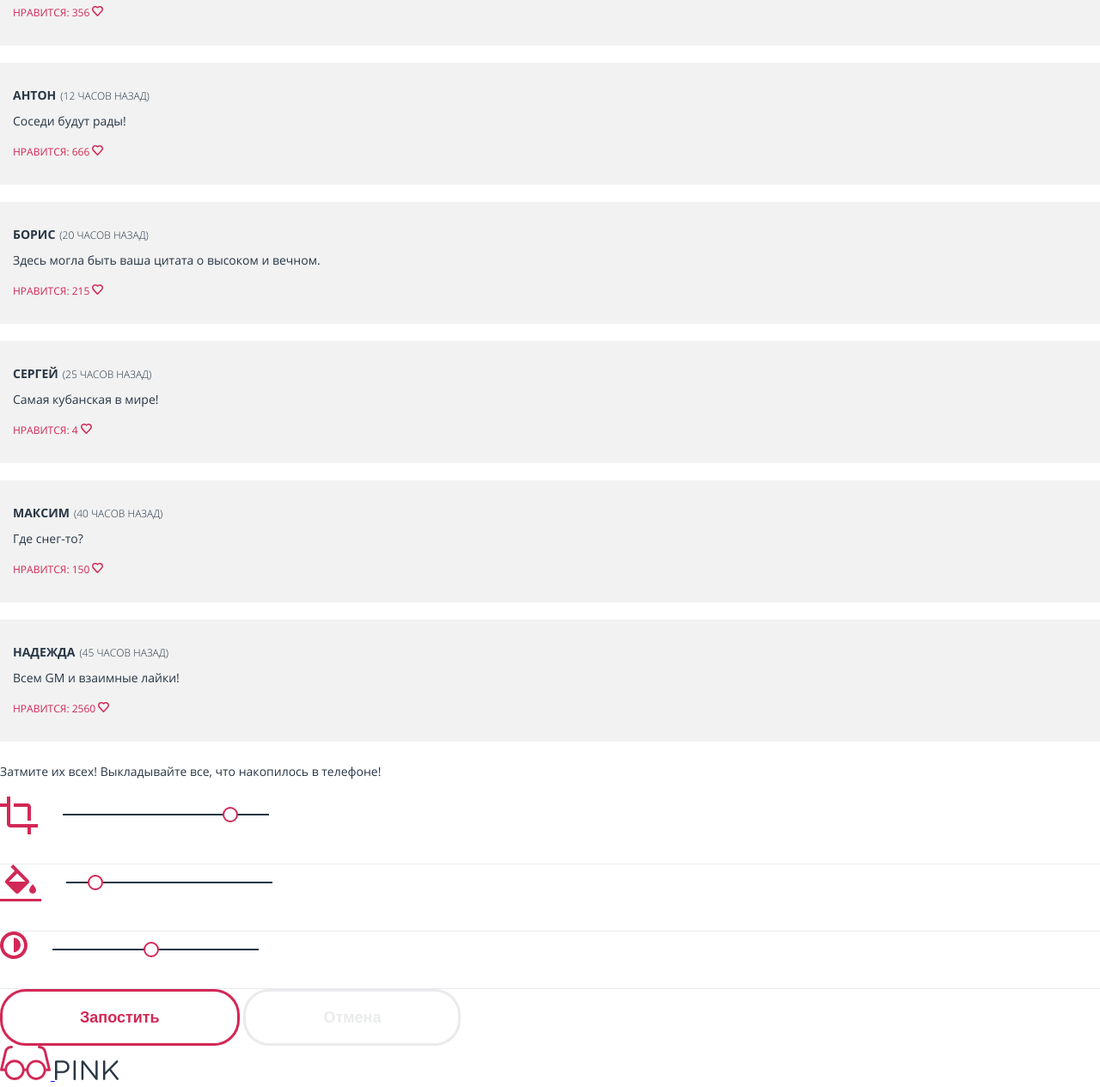
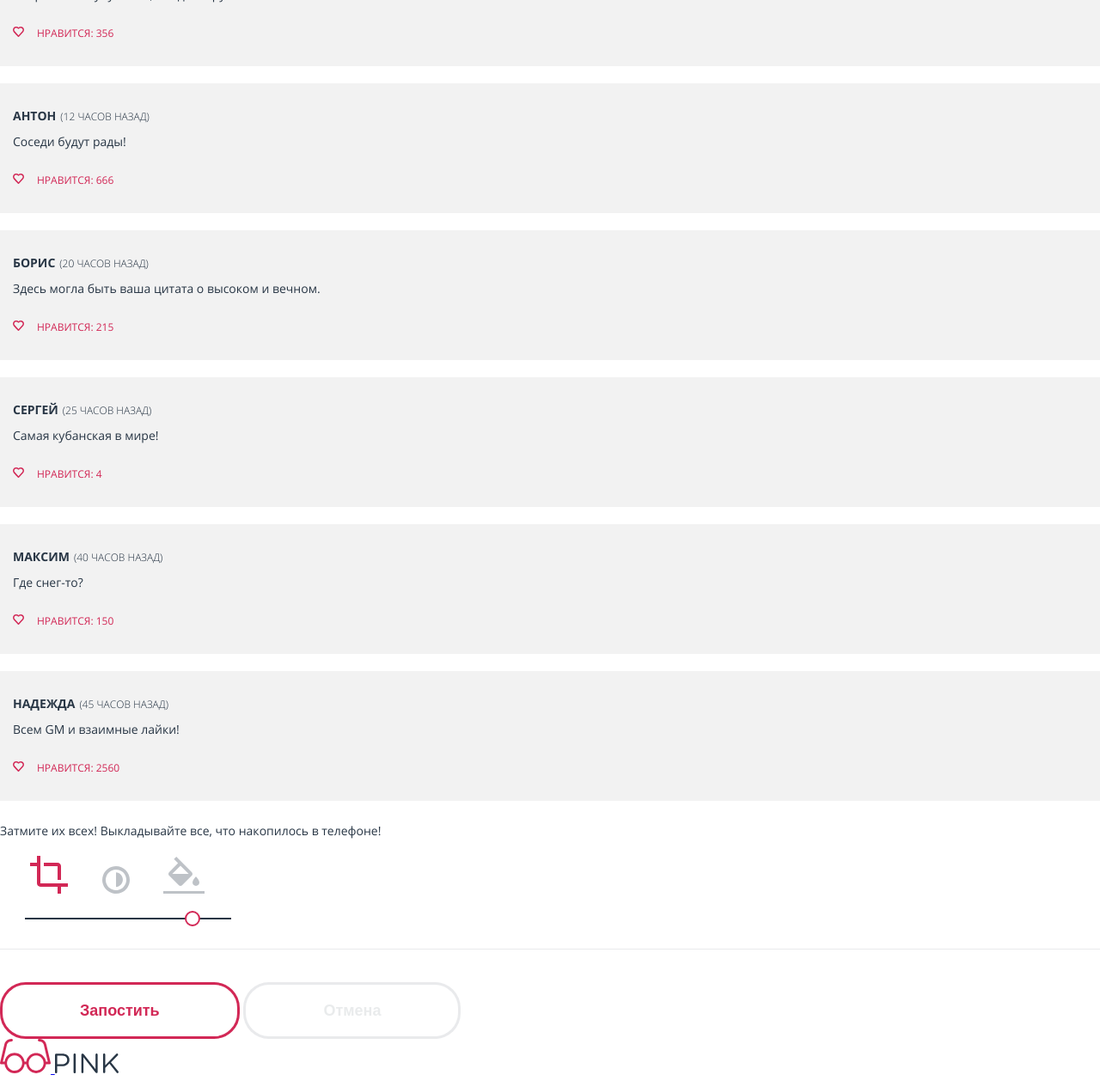
Before and after one commit to Ruslis80/834003-pink-22, a website: page source/catalog.html in a window 1280 px wide. Shown: the part 548-1813 px from the top of the page at 86% size. Drawn offline with nearby package versions, Linux system fonts and the light colour scheme; files that its build step writes are made by us from their sources.

Commit message:
Немного переделал фильтр

```diff
--- a/source/catalog.html
+++ b/source/catalog.html
@@ -70,48 +70,48 @@
           <div class="photos__comment">
             <p class="comment__author-name"><b>Анна</b>(5 минут назад)</p>
             <p class="comment__text">Прыгать или нет? Напишите в комментарии свой совет и смотрите прямую трансляцию в перископе, задавайте свои вопросы!</p>
-            <p class="comment__like">нравится: 215 <img src="img/gallery/heart.svg" width="13" height="12" alt="сердечко"></p>
+            <p class="comment__like"><img src="img/gallery/heart.svg" width="13" height="12" alt="сердечко"><b>нравится: 215</b></p>
           </div>
           <div class="user__photos">
             <div class="photos__comment">
               <p class="comment__author-name"><b>Левон</b>(5 часов назад)</p>
               <p class="comment__text">Вчера он на луну летал,сегодня в руки к нам попал.</p>
-              <p class="comment__like">нравится: 356 <img src="img/gallery/heart.svg" width="13" height="12" alt="сердечко"></p>
+              <p class="comment__like"><img src="img/gallery/heart.svg" width="13" height="12" alt="сердечко"><b>нравится: 356</b></p>
             </div>
           </div>
           <div class="user__photos">
             <div class="photos__comment">
               <p class="comment__author-name"><b>Антон</b>(12 часов назад)</p>
               <p class="comment__text">Соседи будут рады!</p>
-              <p class="comment__like">нравится: 666 <img src="img/gallery/heart.svg" width="13" height="12" alt="сердечко"></p>
+              <p class="comment__like"><img src="img/gallery/heart.svg" width="13" height="12" alt="сердечко"><b>нравится: 666</b></p>
             </div>
           </div>
           <div class="user__photos">
             <div class="photos__comment">
               <p class="comment__author-name"><b>Борис</b>(20 часов назад)</p>
               <p class="comment__text">Здесь могла быть ваша цитата о высоком и вечном.</p>
-              <p class="comment__like">нравится: 215 <img src="img/gallery/heart.svg" width="13" height="12" alt="сердечко"></p>
+              <p class="comment__like"><img src="img/gallery/heart.svg" width="13" height="12" alt="сердечко"><b>нравится: 215</b></p>
             </div>
           </div>
           <div class="user__photos">
             <div class="photos__comment">
               <p class="comment__author-name"><b>Сергей</b>(25 часов назад)</p>
               <p class="comment__text">Самая кубанская в мире!</p>
-              <p class="comment__like">нравится: 4 <img src="img/gallery/heart.svg" width="13" height="12" alt="сердечко"></p>
+              <p class="comment__like"><img src="img/gallery/heart.svg" width="13" height="12" alt="сердечко"><b>нравится: 4</b></p>
             </div>
           </div>
           <div class="user__photos">
             <div class="photos__comment">
               <p class="comment__author-name"><b>Максим</b>(40 часов назад)</p>
               <p class="comment__text">Где снег-то?</p>
-              <p class="comment__like">нравится: 150 <img src="img/gallery/heart.svg" width="13" height="12" alt="сердечко"></p>
+              <p class="comment__like"><img src="img/gallery/heart.svg" width="13" height="12" alt="сердечко"><b>нравится: 150</b></p>
             </div>
           </div>
           <div class="user__photos">
             <div class="photos__comment">
               <p class="comment__author-name"><b>Надежда</b>(45 часов назад)</p>
               <p class="comment__text">Всем GM и взаимные лайки!</p>
-              <p class="comment__like">нравится: 2560 <img src="img/gallery/heart.svg" width="13" height="12" alt="сердечко"></p>
+              <p class="comment__like"><img src="img/gallery/heart.svg" width="13" height="12" alt="сердечко"><b>нравится: 2560</b></p>
             </div>
           </div>
         </div>
@@ -127,13 +127,23 @@
           <div class="user__foto"></div>
           <div class="range__filter">
             <div class="range__filter-wrapper">
-              <img src="img/range-filter/crop.svg" width="44" height="44" alt="обрезать">
+              <svg width="44" height="44" viewBox="0 0 44 44" fill="none" xmlns="http://www.w3.org/2000/svg">
+                <path d="M32 28H36V12C36 10.9391 35.5786 9.92172 34.8284 9.17157C34.0783 8.42143 33.0609 8 32 8H16V12H32V28ZM12 32V0H8V8H0V12H8V32C8 33.0609 8.42143 34.0783 9.17157 34.8284C9.92172 35.5786 10.9391 36 12 36H32V44H36V36H44V32H12Z" fill="#D22856"/>
+              </svg>
+              <svg width="32" height="32" viewBox="0 0 32 32" fill="none" xmlns="http://www.w3.org/2000/svg">
+                <path d="M16 4C18.3734 4 20.6935 4.70379 22.6669 6.02236C24.6402 7.34094 26.1783 9.21509 27.0866 11.4078C27.9948 13.6005 28.2325 16.0133 27.7694 18.3411C27.3064 20.6689 26.1635 22.8071 24.4853 24.4853C22.8071 26.1635 20.6689 27.3064 18.3411 27.7694C16.0133 28.2324 13.6005 27.9948 11.4078 27.0866C9.21509 26.1783 7.34095 24.6402 6.02237 22.6668C4.70379 20.6935 4.00001 18.3734 4.00001 16C4.00001 12.8174 5.26429 9.76515 7.51473 7.51472C9.76516 5.26428 12.8174 4 16 4ZM16 0C12.8355 0 9.74207 0.938384 7.11088 2.69649C4.4797 4.45459 2.42894 6.95345 1.21793 9.87706C0.0069325 12.8007 -0.309921 16.0177 0.307443 19.1214C0.924806 22.2251 2.44866 25.0761 4.6863 27.3137C6.92394 29.5513 9.77487 31.0752 12.8786 31.6926C15.9823 32.3099 19.1993 31.9931 22.1229 30.7821C25.0466 29.5711 27.5454 27.5203 29.3035 24.8891C31.0616 22.2579 32 19.1645 32 16C32 11.7565 30.3143 7.68687 27.3137 4.68629C24.3131 1.68571 20.2435 0 16 0Z" fill="rgba(40,54,69,30%)"/>
+                <path d="M16 24.29C18.1536 24.1422 20.1708 23.1824 21.644 21.6046C23.1172 20.0268 23.9366 17.9486 23.9366 15.79C23.9366 13.6314 23.1172 11.5532 21.644 9.97538C20.1708 8.39759 18.1536 7.43782 16 7.29" fill="rgba(40,54,69,30%)"/>
+              </svg>
+              <svg width="48" height="43" viewBox="0 0 48 43" fill="none" xmlns="http://www.w3.org/2000/svg">
+                <path d="M33.12 17.88L15.24 0L12.41 2.83L17.17 7.59L6.88 17.88C6.3182 18.4425 6.00264 19.205 6.00264 20C6.00264 20.795 6.3182 21.5575 6.88 22.12L17.88 33.12C18.4425 33.6818 19.205 33.9974 20 33.9974C20.795 33.9974 21.5575 33.6818 22.12 33.12L33.12 22.12C33.6818 21.5575 33.9974 20.795 33.9974 20C33.9974 19.205 33.6818 18.4425 33.12 17.88ZM10.41 20L20 10.42L29.59 20H10.41ZM38 23C38 23 34 27.33 34 30C34 31.0609 34.4214 32.0783 35.1716 32.8284C35.9217 33.5786 36.9391 34 38 34C39.0609 34 40.0783 33.5786 40.8284 32.8284C41.5786 32.0783 42 31.0609 42 30C42 27.33 38 23 38 23Z" fill="rgba(40,54,69,30%)"/>
+                <path d="M48 40H0V43H48V40Z" fill="rgba(40,54,69,30%)"/>
+              </svg>
               <div class="range__control">
                 <div class="scale"></div>
                 <div class="toggle" tabindex="0" style="left: 80%"></div>
               </div>
             </div>
-            <div class="range__filter-wrapper">
+            <!--<div class="range__filter-wrapper">
               <img class="saturation" src="img/range-filter/fill.svg" width="48" height="43" alt="насыщенность">
               <div class="range__control">
                 <div class="scale"></div>
@@ -146,7 +156,7 @@
                 <div class="scale"></div>
                 <div class="toggle" tabindex="0" style="left: 50%"></div>
               </div>
-            </div>
+            </div>-->
           </div>
           <div class="post-it__user-foto">
             <button class="button-user button-post-it" type="submit">Запостить</button>
--- a/source/less/blocks/photos-filters.less
+++ b/source/less/blocks/photos-filters.less
@@ -5,13 +5,25 @@
   color: @verydarkdesaturatedblue;
 }
 
+.range__filter {
+  margin-bottom: 38px;
+}
+
+.range__filter svg {
+  padding-left: 35px;
+}
+
+.range__filter svg:hover path {
+  fill: rgba(40,54,69,50%);
+}
+
+.range__filter svg:focus path,
+.range__filter svg:active path {
+  fill: @strongpink;
+}
+
 .range__filter-wrapper {
-  display: flex;
   border-bottom: 1px solid rgba(40,54,69,10%);
-
-  img {
-    margin-bottom: 34px;
-  }
 }
 
 .range__control {
--- a/source/less/blocks/photos__gallery.less
+++ b/source/less/blocks/photos__gallery.less
@@ -53,9 +53,13 @@
   .comment__like {
     padding-left: 15px;
     padding-bottom: 26px;
-    font-weight: 400;
-    font-size: 12px;
     text-transform: uppercase;
     color: @strongpink;
+
+    b {
+      padding-left: 15px;
+      font-weight: 400;
+      font-size: 12px;
+    }
   }
 }
```
